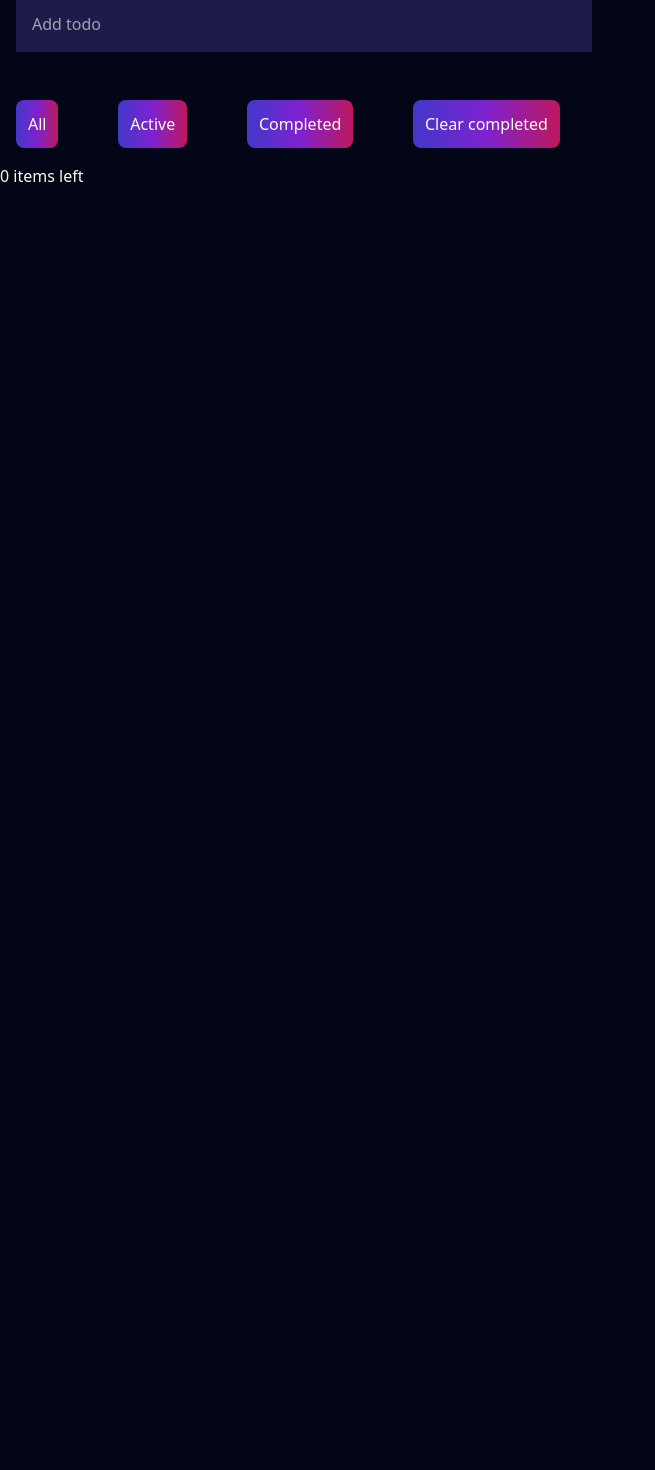
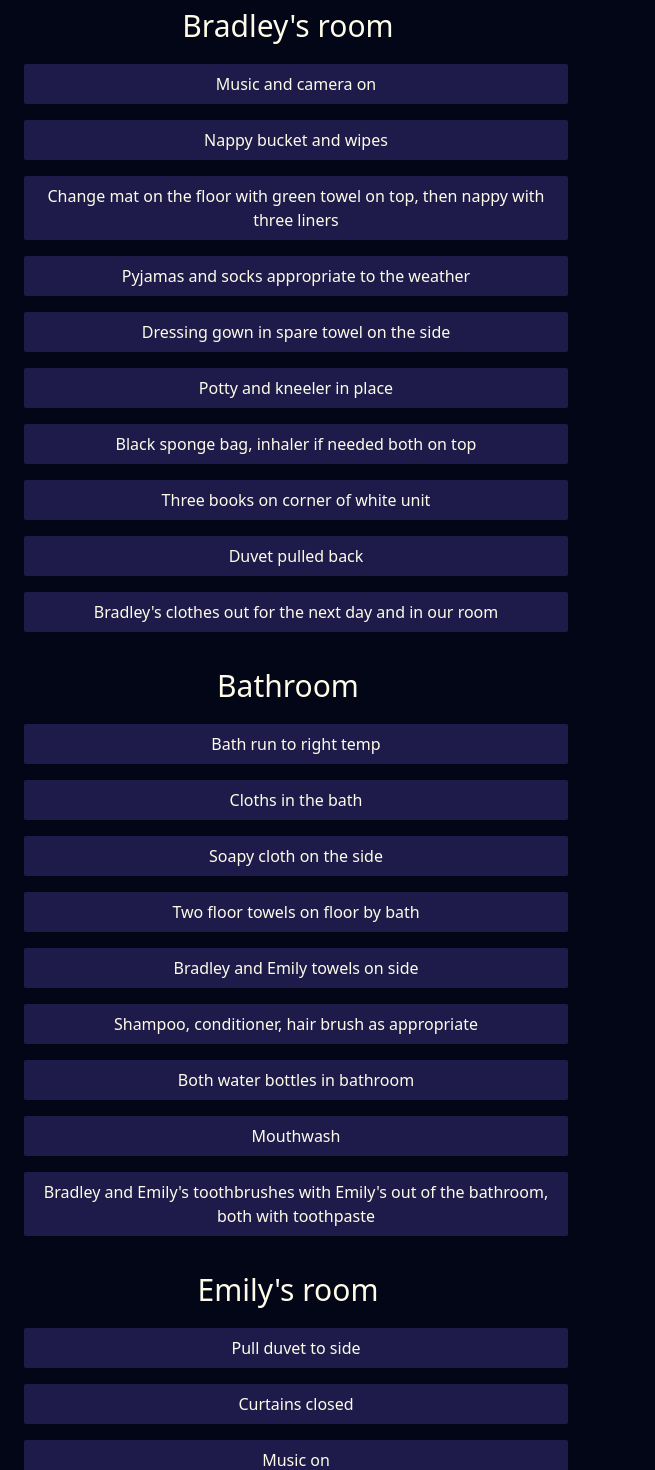
Before and after one commit to ccozens/svelte-lists, a SvelteKit app: page / in a window 1280 px wide. Shown: the part 20-1490 px from the top of the page, without its empty margins (0-655 px from the left). Before the commit the page ends 800 px from the top, so only its background shows below. Built offline with nearby package versions, Linux system fonts and the light colour scheme.

Commit message:
changed todo structure and rewrote home page functions so this works as a fixed list. Hard-coded todos

```diff
--- a/src/routes/+page.svelte
+++ b/src/routes/+page.svelte
@@ -1,77 +1,26 @@
 <script lang="ts">
-	import DeleteIcon from '$lib/icons/delete.svelte';
+	import type { Todo, Filters } from './types';
+	import { groupedTodos } from './todos';
 
-	type Todo = {
-		text: string;
-		done: boolean;
-	};
-	type Filters = 'all' | 'active' | 'completed';
-
-	let todos = $state<Todo[]>([]);
+	let todos = $state<Todo[]>(groupedTodos);
 	let filter = $state<Filters>('all');
 	let filteredTodos = $derived(filterTodos());
-
-	// get todos from local storage
-	$effect(() => {
-		// check for todos already stored
-		const savedTodos = localStorage.getItem('todos');
-		// if there are saved todos, set them to the todos array
-		if (savedTodos) {
-			todos = JSON.parse(savedTodos);
-		}
-	});
-
-	// save todos to local storage
-	$effect(() => {
-		localStorage.setItem('todos', JSON.stringify(todos));
-	});
-
-	// function to add todo
-	function addTodo(event: KeyboardEvent) {
-		// check if enter key was pressed
-		if (event.key !== 'Enter') return;
-
-		// type todo
-		const todoElement = event.target as HTMLInputElement;
-		const text = todoElement.value;
-		// add to todos array
-		todos = [...todos, { text, done: false }];
-
-		// blank input after adding to array
-		todoElement.value = '';
-	}
-
-	// function to edit todo
-	function editTodo(event: Event) {
-		// extract and type todo
-		const inputEl = event.target as HTMLInputElement;
-		// get index
-		// works as set data-index={i} on input in HTML markup
-		// note '+' casts it as a number and ! silences ts error
-		const index = +inputEl.dataset.index!;
-
-		// reassign todo text in array
-		todos[index].text = inputEl.value;
-	}
 
 	// function to toggle todo
 	function toggleTodo(event: Event) {
 		const inputEl = event.target as HTMLInputElement;
-		const index = +inputEl.dataset.index!;
-		todos[index].done = !todos[index].done;
+		const todoIndex = +inputEl.dataset.todoindex!;
+		const taskIndex = +inputEl.dataset.taskindex!;
+		const task = todos[todoIndex].tasks[taskIndex];
+		task.done = !task.done;
 	}
 
-	// function to uncomplete all todos
+	// // function to uncheck all todos
 	function clearCompleted() {
-		todos = todos.map((todo) => ({ ...todo, done: false }));
-	}
-
-	// function to delete todo
-	function deleteTodo(event: Event) {
-		const inputEl = event.target as HTMLInputElement;
-		const index = +inputEl.dataset.index!;
-		console.log('pressed', index);
-		todos = todos.filter((todo, i) => i !== index);
+		todos = todos.map((todo) => ({
+			...todo,
+			tasks: todo.tasks.map((task) => ({ ...task, done: false }))
+		}));
 	}
 
 	// function to set filter
@@ -85,16 +34,18 @@
 			case 'all':
 				return todos;
 			case 'active':
-				return todos.filter((todo) => !todo.done);
+				return todos.map((todo) => ({
+					...todos,
+					tasks: todo.tasks.filter((task) => !task.done)
+				}));
 			case 'completed':
-				return todos.filter((todo) => todo.done);
+				return todos.map((todo) => ({
+					...todos,
+					tasks: todo.tasks.filter((task) => task.done)
+				}));
 		}
 	}
 
-	// return count of todos still todo
-	function remaining() {
-		return todos.filter((todo) => !todo.done).length;
-	}
 
 	let buttonStyle = 'bg-gradient-to-r from-indigo-700 via-purple-700 to-pink-700 p-3 rounded-lg';
 	let buttonActive =
@@ -102,24 +53,21 @@
 	let buttonFocus = 'transition duration-300 focus:ring-2 focus:ring-offset-2 focus:ring-pink-700';
 </script>
 
-<input onkeydown={addTodo} placeholder="Add todo" type="text" class="input-text m-4" />
-
 <div class="grid gap-4 m-4">
-	{#each filteredTodos as todo, i}
-		<div class={todo.done ? 'transition duration-300 opacity-50 relative' : 'relative'}>
-			<div class="flex">
-				<input class="input-text" oninput={editTodo} data-index={i} value={todo.text} type="text" />
-				<div class="flex flex-col items-center justify-evenly">
-					<input
-						class=""
-						onchange={toggleTodo}
-						data-index={i}
-						checked={todo.done}
-						type="checkbox"
-					/>
-					<DeleteIcon onclick={deleteTodo} dataIndex={i} />
-				</div>
-			</div>
+	{#each filteredTodos as todo, todoIndex}
+		<div class="">
+			<h2 class="text-3xl text-center my-3">{todo.heading}</h2>
+			{#each todo.tasks as task, taskIndex}
+				<button
+					onclick={toggleTodo}
+					data-todoIndex={todoIndex}
+					data-taskIndex={taskIndex}
+					class={task.done
+						? 'bg-indigo-950 w-full p-2 m-2 rounded-sm transition duration-300 opacity-10 '
+						: 'bg-indigo-950 w-full p-2 m-2 rounded-sm '}
+					>{task.text}
+				</button>
+			{/each}
 		</div>
 	{/each}
 </div>
@@ -130,8 +78,5 @@
 			{filter}
 		</button>
 	{/each}
-	<button class="{buttonStyle} {buttonActive}" onclick={clearCompleted}>Clear completed</button>
+	<button class="{buttonStyle} {buttonActive}" onclick={clearCompleted}>Uncheck all</button>
 </div>
-
-<p>{remaining()} items left</p>
-<p></p>
--- /dev/null
+++ b/src/routes/edit/+page.svelte
@@ -0,0 +1,137 @@
+<script lang="ts">
+	import DeleteIcon from '$lib/icons/delete.svelte';
+
+	type Todo = {
+		text: string;
+		done: boolean;
+	};
+	type Filters = 'all' | 'active' | 'completed';
+
+	let todos = $state<Todo[]>([]);
+	let filter = $state<Filters>('all');
+	let filteredTodos = $derived(filterTodos());
+
+	// get todos from local storage
+	$effect(() => {
+		// check for todos already stored
+		const savedTodos = localStorage.getItem('todos');
+		// if there are saved todos, set them to the todos array
+		if (savedTodos) {
+			todos = JSON.parse(savedTodos);
+		}
+	});
+
+	// save todos to local storage
+	$effect(() => {
+		localStorage.setItem('todos', JSON.stringify(todos));
+	});
+
+	// function to add todo
+	function addTodo(event: KeyboardEvent) {
+		// check if enter key was pressed
+		if (event.key !== 'Enter') return;
+
+		// type todo
+		const todoElement = event.target as HTMLInputElement;
+		const text = todoElement.value;
+		// add to todos array
+		todos = [...todos, { text, done: false }];
+
+		// blank input after adding to array
+		todoElement.value = '';
+	}
+
+	// function to edit todo
+	function editTodo(event: Event) {
+		// extract and type todo
+		const inputEl = event.target as HTMLInputElement;
+		// get index
+		// works as set data-index={i} on input in HTML markup
+		// note '+' casts it as a number and ! silences ts error
+		const index = +inputEl.dataset.index!;
+
+		// reassign todo text in array
+		todos[index].text = inputEl.value;
+	}
+
+	// function to toggle todo
+	function toggleTodo(event: Event) {
+		const inputEl = event.target as HTMLInputElement;
+		const index = +inputEl.dataset.index!;
+		todos[index].done = !todos[index].done;
+	}
+
+	// function to uncomplete all todos
+	function clearCompleted() {
+		todos = todos.map((todo) => ({ ...todo, done: false }));
+	}
+
+	// function to delete todo
+	function deleteTodo(event: Event) {
+		const inputEl = event.target as HTMLInputElement;
+		const index = +inputEl.dataset.index!;
+		console.log('pressed', index);
+		todos = todos.filter((todo, i) => i !== index);
+	}
+
+	// function to set filter
+	function setFilter(newFilter: Filters) {
+		filter = newFilter;
+	}
+
+	// function to filter todos
+	function filterTodos() {
+		switch (filter) {
+			case 'all':
+				return todos;
+			case 'active':
+				return todos.filter((todo) => !todo.done);
+			case 'completed':
+				return todos.filter((todo) => todo.done);
+		}
+	}
+
+	// return count of todos still todo
+	function remaining() {
+		return todos.filter((todo) => !todo.done).length;
+	}
+
+	let buttonStyle = 'bg-gradient-to-r from-indigo-700 via-purple-700 to-pink-700 p-3 rounded-lg';
+	let buttonActive =
+		'transition duration-600 active:ring-2 active:ring-offset-2 active:ring-pink-700';
+	let buttonFocus = 'transition duration-300 focus:ring-2 focus:ring-offset-2 focus:ring-pink-700';
+</script>
+
+<input onkeydown={addTodo} placeholder="Add todo" type="text" class="input-text m-4" />
+
+<div class="grid gap-4 m-4">
+	{#each filteredTodos as todo, i}
+		<div class={todo.done ? 'transition duration-300 opacity-50 relative' : 'relative'}>
+			<div class="flex">
+				<input class="input-text" oninput={editTodo} data-index={i} value={todo.text} type="text" />
+				<div class="flex flex-col items-center justify-evenly">
+					<input
+						class=""
+						onchange={toggleTodo}
+						data-index={i}
+						checked={todo.done}
+						type="checkbox"
+					/>
+					<DeleteIcon onclick={deleteTodo} dataIndex={i} />
+				</div>
+			</div>
+		</div>
+	{/each}
+</div>
+
+<div class="m-4 flex justify-between">
+	{#each ['all', 'active', 'completed'] as filter}
+		<button class="{buttonStyle} {buttonFocus} capitalize" onclick={() => setFilter(filter)}>
+			{filter}
+		</button>
+	{/each}
+	<button class="{buttonStyle} {buttonActive}" onclick={clearCompleted}>Clear completed</button>
+</div>
+
+<p>{remaining()} items left</p>
+<p></p>
--- /dev/null
+++ b/src/routes/todos.ts
@@ -0,0 +1,53 @@
+import type { Todo } from "./types";
+
+export const groupedTodos: Todo[] = [
+    {
+        heading: "Bradley's room",
+        tasks: [
+            { text: "Music and camera on", done: false },
+            { text: "Nappy bucket and wipes", done: false },
+            { text: "Change mat on the floor with green towel on top, then nappy with three liners", done: false },
+            { text: "Pyjamas and socks appropriate to the weather", done: false },
+            { text: "Dressing gown in spare towel on the side", done: false },
+            { text: "Potty and kneeler in place", done: false },
+            { text: "Black sponge bag, inhaler if needed both on top", done: false },
+            { text: "Three books on corner of white unit", done: false },
+            { text: "Duvet pulled back", done: false },
+            { text: "Bradley's clothes out for the next day and in our room", done: false },
+        ],
+    },
+    {
+        heading: "Bathroom",
+        tasks: [
+            { text: "Bath run to right temp", done: false },
+            { text: "Cloths in the bath", done: false },
+            { text: "Soapy cloth on the side", done: false },
+            { text: "Two floor towels on floor by bath", done: false },
+            { text: "Bradley and Emily towels on side", done: false },
+            { text: "Shampoo, conditioner, hair brush as appropriate", done: false },
+            { text: "Both water bottles in bathroom", done: false },
+            { text: "Mouthwash", done: false },
+            { text: "Bradley and Emily's toothbrushes with Emily's out of the bathroom, both with toothpaste", done: false },
+        ],
+    },
+    {
+        heading: "Emily's room",
+        tasks: [
+            { text: "Pull duvet to side", done: false },
+            { text: "Curtains closed", done: false },
+            { text: "Music on", done: false },
+            { text: "Neck warmer/gloves, light, knee cushion out of drawers", done: false },
+            { text: "Red light on", done: false },
+        ],
+    },
+    {
+        heading: "Other",
+        tasks: [
+            { text: "Bradley’s 6 book choice", done: false },
+            { text: "Change blues (vapouriser refills) if needed", done: false },
+            { text: "Close curtains upstairs", done: false },
+            { text: "Emily’s clothes out and in pink bag", done: false },
+            { text: "Sleep diary", done: false },
+        ],
+    },
+];
--- /dev/null
+++ b/src/routes/types.ts
@@ -0,0 +1,11 @@
+export type Task = {
+	text: string;
+	done: boolean;
+};
+
+export type Todo = {
+	heading: string;
+	tasks: Task[];
+};
+
+export type Filters = 'all' | 'active' | 'completed';
```
